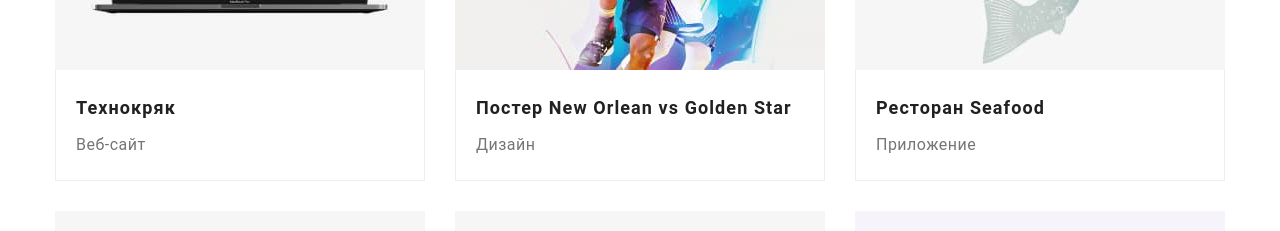
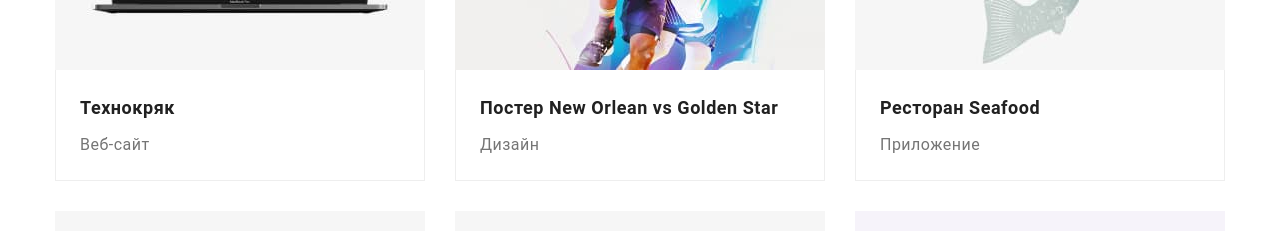
Before and after one commit to ruba-novich/goit-markup-hw-05, a plain HTML site: page portfolio.html in a window 1280 px wide. Shown: the part 488-719 px from the top of the page. Drawn offline with nearby package versions, Linux system fonts and the light colour scheme.

Commit message:
home work 5/3

```diff
--- a/css/style.css
+++ b/css/style.css
@@ -658,7 +658,7 @@ margin-left: 10px;
    font-weight: 700;
    font-size: 18px;
    line-height: 2;
-   letter-spacing: 0.06em;
+   letter-spacing: 0.03em;
 }
 .project .text{
    font-style: normal;
@@ -668,7 +668,7 @@ margin-left: 10px;
    letter-spacing: 0.03em;
 }
 .project-card {
-   padding: 20px 20px;
+   padding: 20px 24px;
    background: #FFFFFF;
    border: 1px solid #EEEEEE;
    border-top: none;
```
